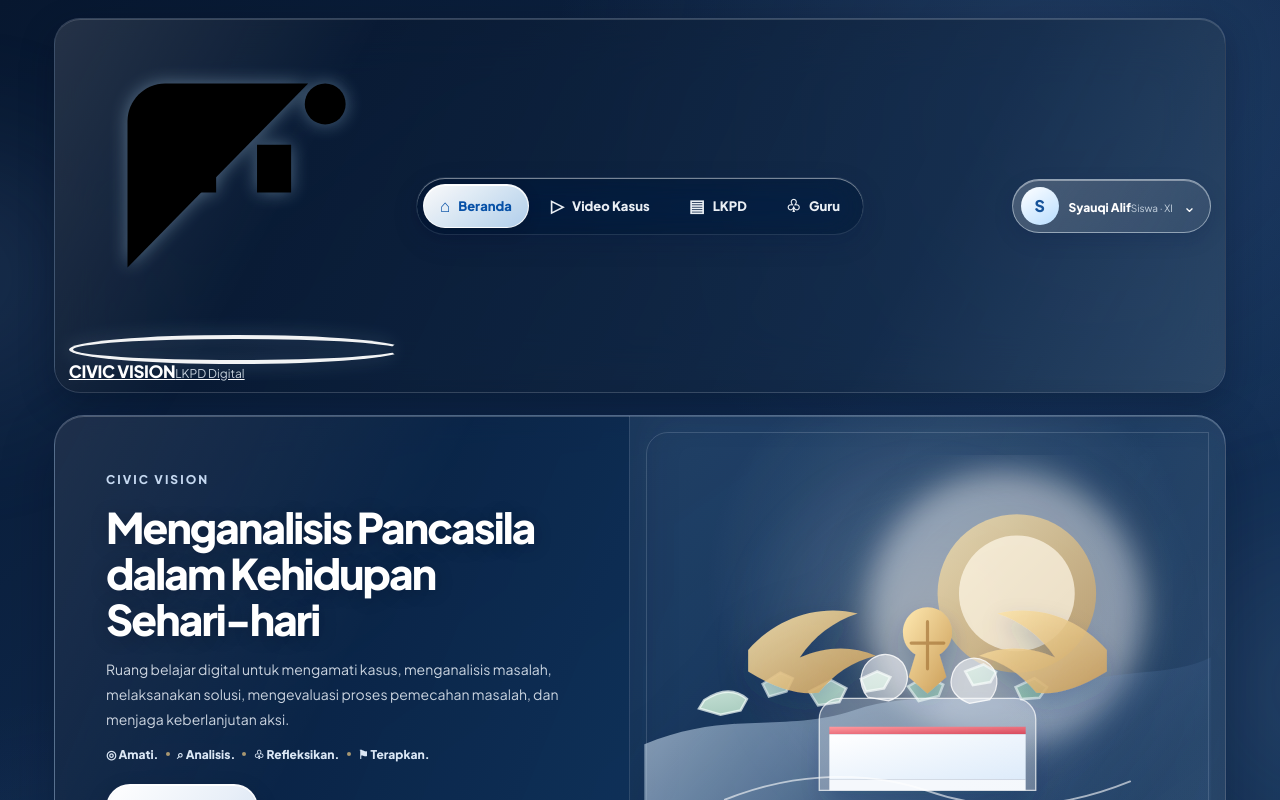
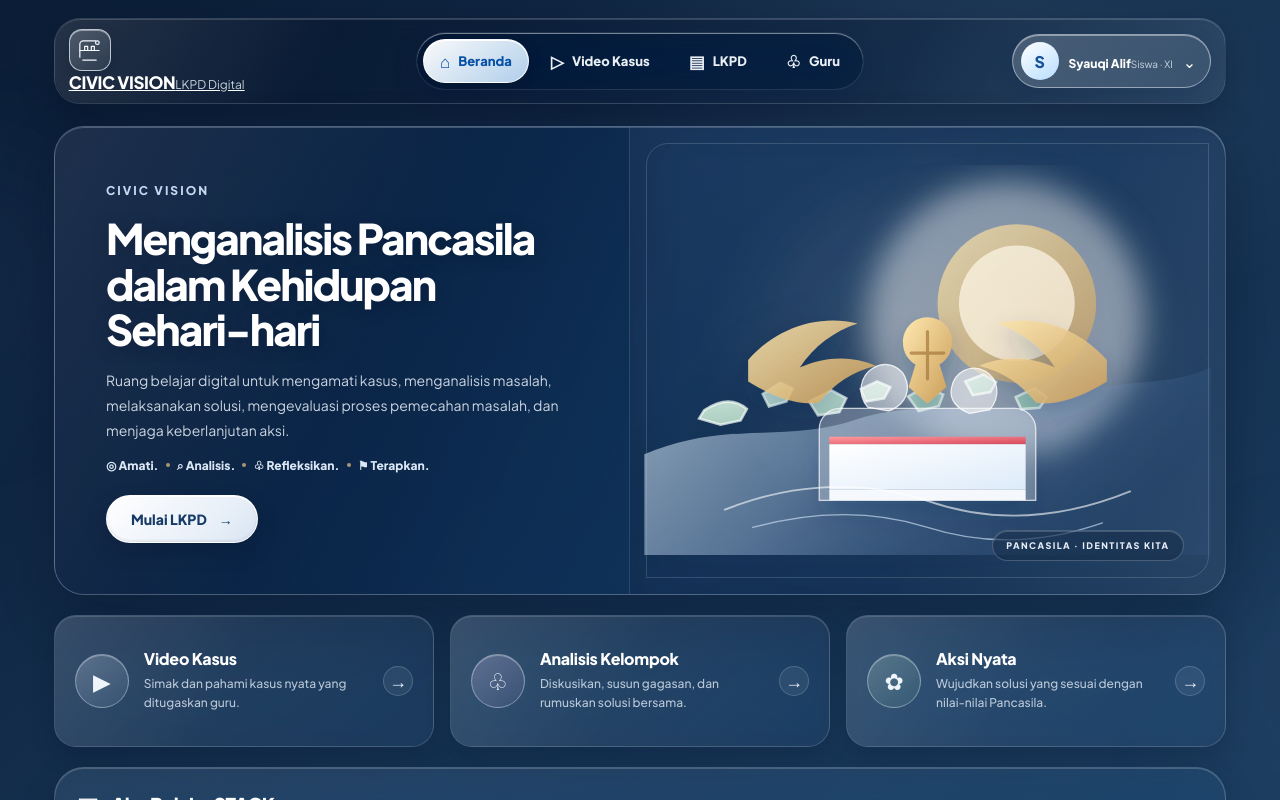
Before and after one commit to syauqigntg-art/civic-vision, a Next.js app: page / in a window 1280 px wide. Shown: the top 800 px of the page. Built offline with nearby package versions, Linux system fonts and the light colour scheme; no server answers.

Commit message:
tone down student home glass effects

```diff
--- a/app/globals.css
+++ b/app/globals.css
@@ -858,3 +858,46 @@ p{color:rgba(255,255,255,.85)}.top a{color:rgba(255,255,255,.88)}
 @media(prefers-reduced-motion:reduce){
  .student-home .hero-visual-image{filter:none}
 }
+
+
+/* ===== PR34 VISUAL POLISH: BRAND MARK + QUIETER MATERIAL ===== */
+.student-home .student-brand-mark{
+  display:grid;
+  place-items:center;
+  width:42px;
+  height:42px;
+  flex:0 0 42px;
+  border:1px solid rgba(239,247,255,.72);
+  border-radius:13px;
+  background:linear-gradient(145deg,rgba(255,255,255,.2),rgba(255,255,255,.07));
+  box-shadow:inset 0 1px rgba(255,255,255,.42),0 5px 14px rgba(0,12,35,.16);
+  filter:none;
+}
+.student-home .student-brand-mark svg{
+  width:29px;
+  height:29px;
+  fill:none;
+  stroke:#f5f9ff;
+  stroke-width:2;
+  stroke-linecap:round;
+  stroke-linejoin:round;
+}
+.student-home{
+  background:
+    radial-gradient(ellipse 48% 34% at 78% 4%,rgba(128,163,205,.12),transparent 72%),
+    linear-gradient(145deg,#0b1d36 0%,#153252 52%,#1d4165 100%);
+}
+.student-home:before,.student-home:after{opacity:.48;filter:blur(58px)}
+.student-home .student-hero-art{
+  background:
+    radial-gradient(ellipse at 54% 45%,rgba(225,237,250,.13),transparent 56%),
+    linear-gradient(145deg,rgba(115,145,181,.13),rgba(8,27,54,.2));
+}
+.student-home .hero-art-glow{opacity:.45;filter:blur(18px)}
+.student-home .hero-visual-image{filter:drop-shadow(0 12px 22px rgba(0,10,28,.18))}
+.student-home .student-phase-cards .ph{
+  box-shadow:0 7px 17px rgba(5,20,45,.09),inset 0 1px rgba(255,255,255,.78);
+}
+@media(prefers-reduced-motion:reduce){
+  .student-home .student-brand-mark,.student-home .hero-visual-image{filter:none}
+}
```
